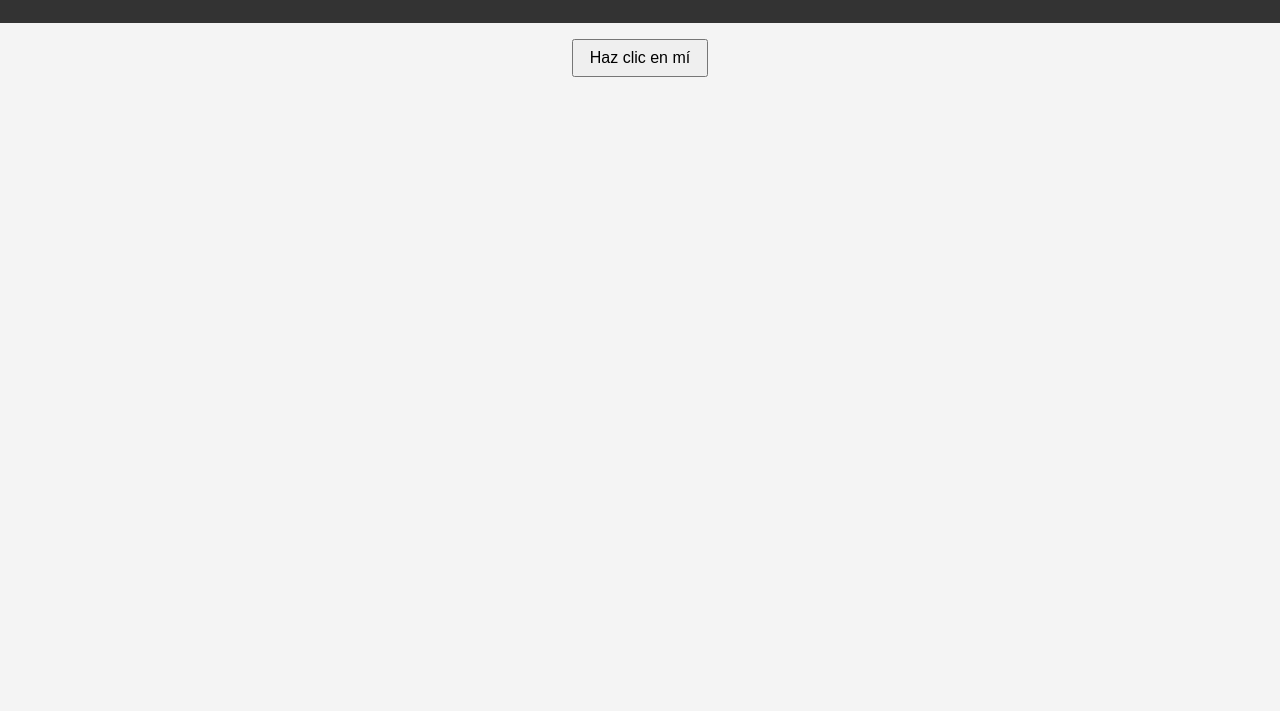
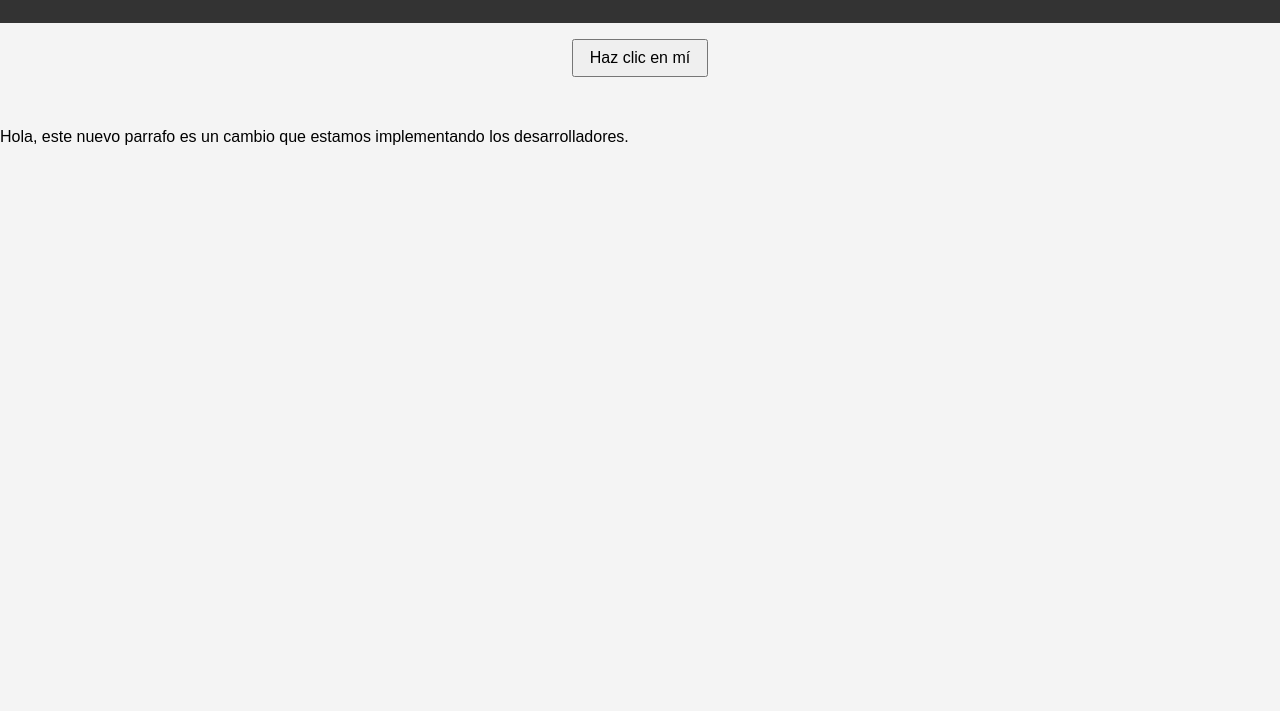
Before and after one commit to Gabrielit0/paginaweb, a plain HTML site: page index.html in a window 1280 px wide. Shown: the part 89-800 px from the top of the page. Drawn offline with Linux system fonts and the light colour scheme.

Commit message:
agregando nuevo mensaje de desarrolladores

```diff
--- a/index.html
+++ b/index.html
@@ -14,6 +14,7 @@
         <button id="miBoton">Haz clic en mí</button>
         <p id="mensaje"></p>
     </main>
+    <p>Hola, este nuevo parrafo es un cambio que estamos implementando los desarrolladores.</p>
     <script src="js/script.js"></script>
 </body>
 </html>
```
